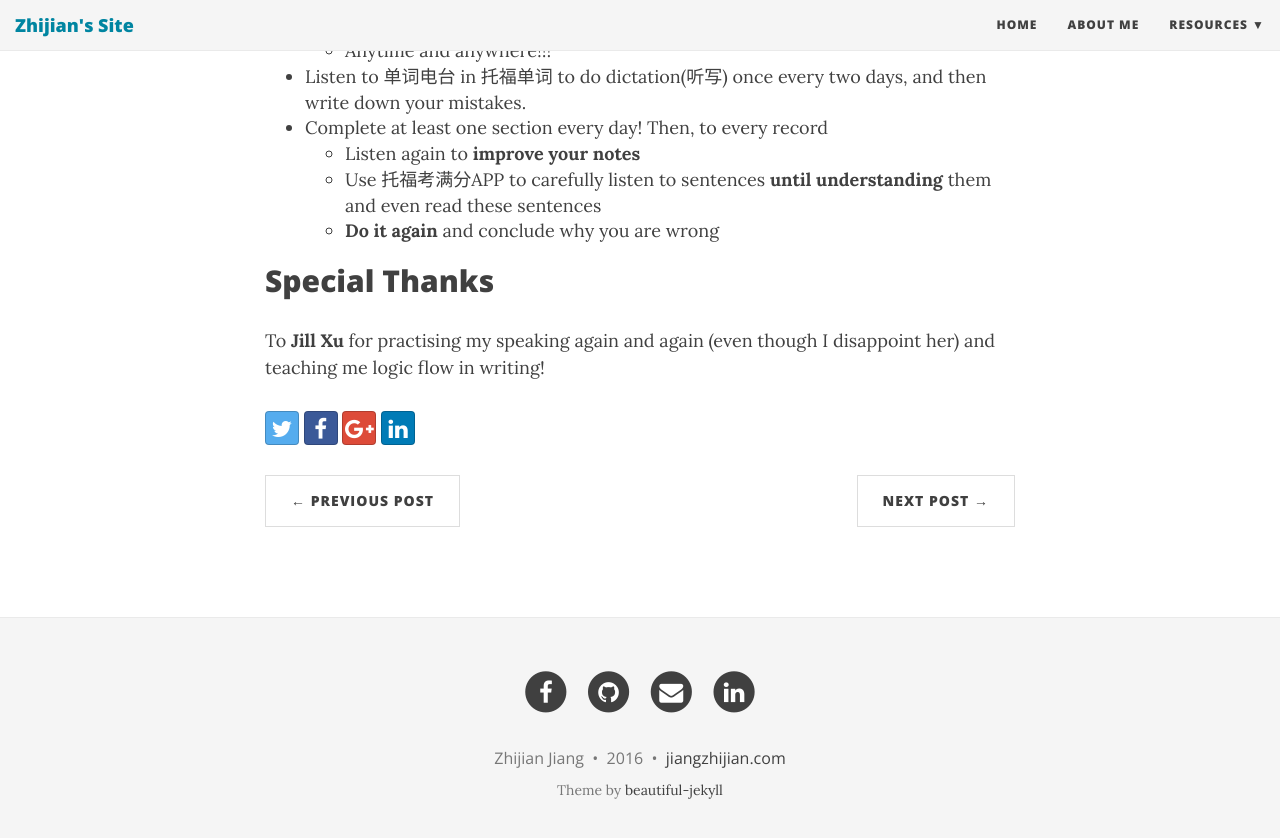
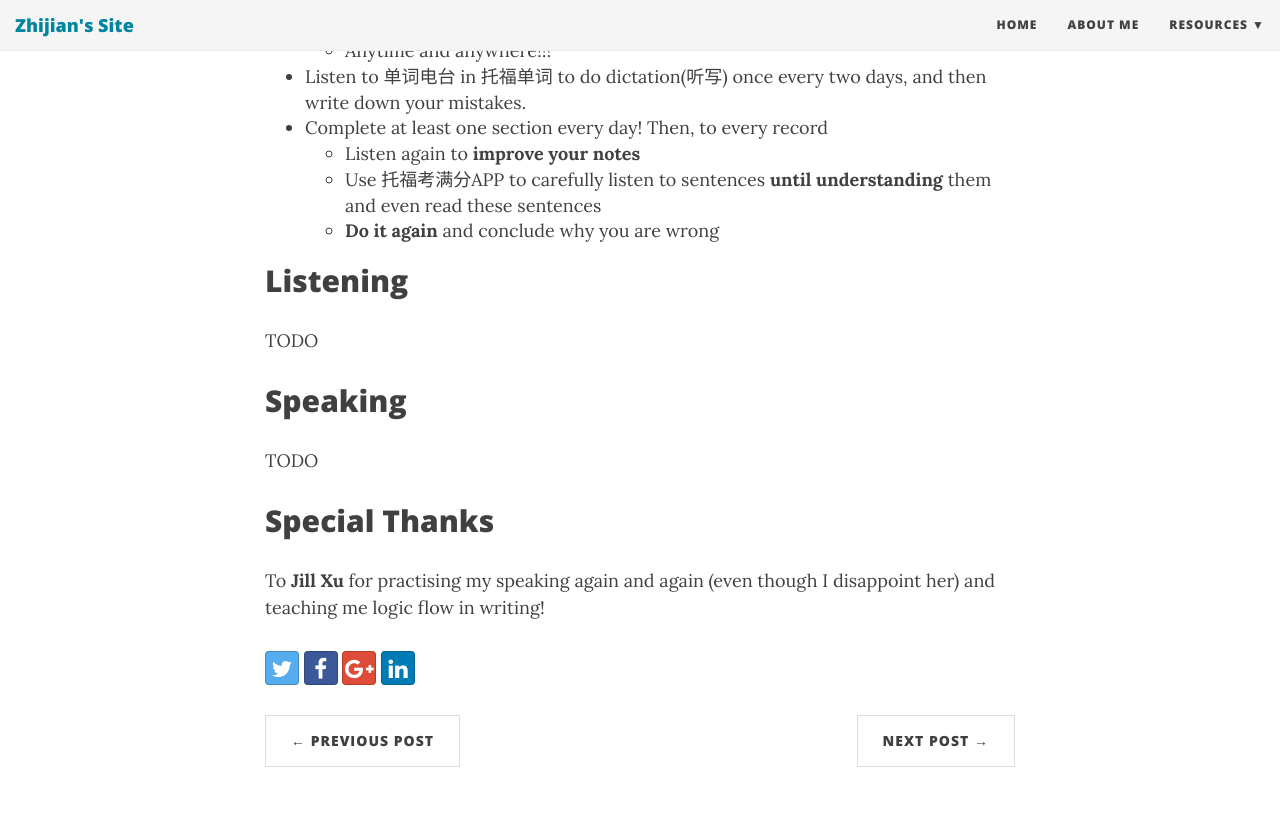
Before and after one commit to softwarelight/ZhijianJiang, a Jekyll site: the page built from _posts/2016-09-24-TOEFL-experience.md, in a window 1280 px wide and 900 px high, scrolled down 3611 px. Shown: the top 838 px of the window. Built offline with Jekyll 4.4.1, drawn with Linux system fonts in a browser that asks for light colours; nearby versions of some CDN libraries.

Commit message:
Update 2016-09-24-TOEFL-experience.md

```diff
--- a/_posts/2016-09-24-TOEFL-experience.md
+++ b/_posts/2016-09-24-TOEFL-experience.md
@@ -113,5 +113,11 @@ Actually, I am very surprised that I can get that high marks.
    * Use 托福考满分APP to carefully listen to sentences **until understanding** them and even read these sentences
    * **Do it again** and conclude why you are wrong
 
+## Listening
+TODO
+
+## Speaking
+TODO
+
 ## Special Thanks
 To **Jill Xu** for practising my speaking again and again (even though I disappoint her) and teaching me logic flow in writing!
```
